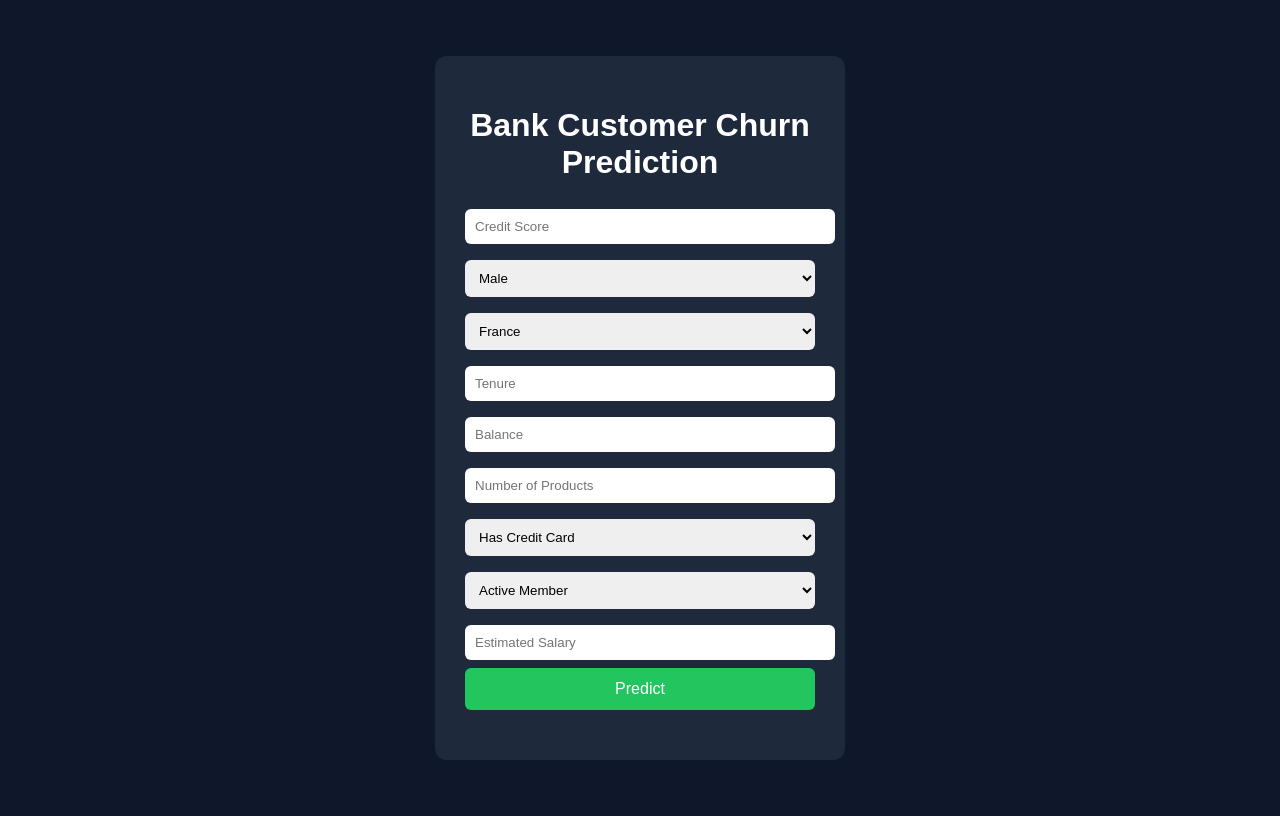
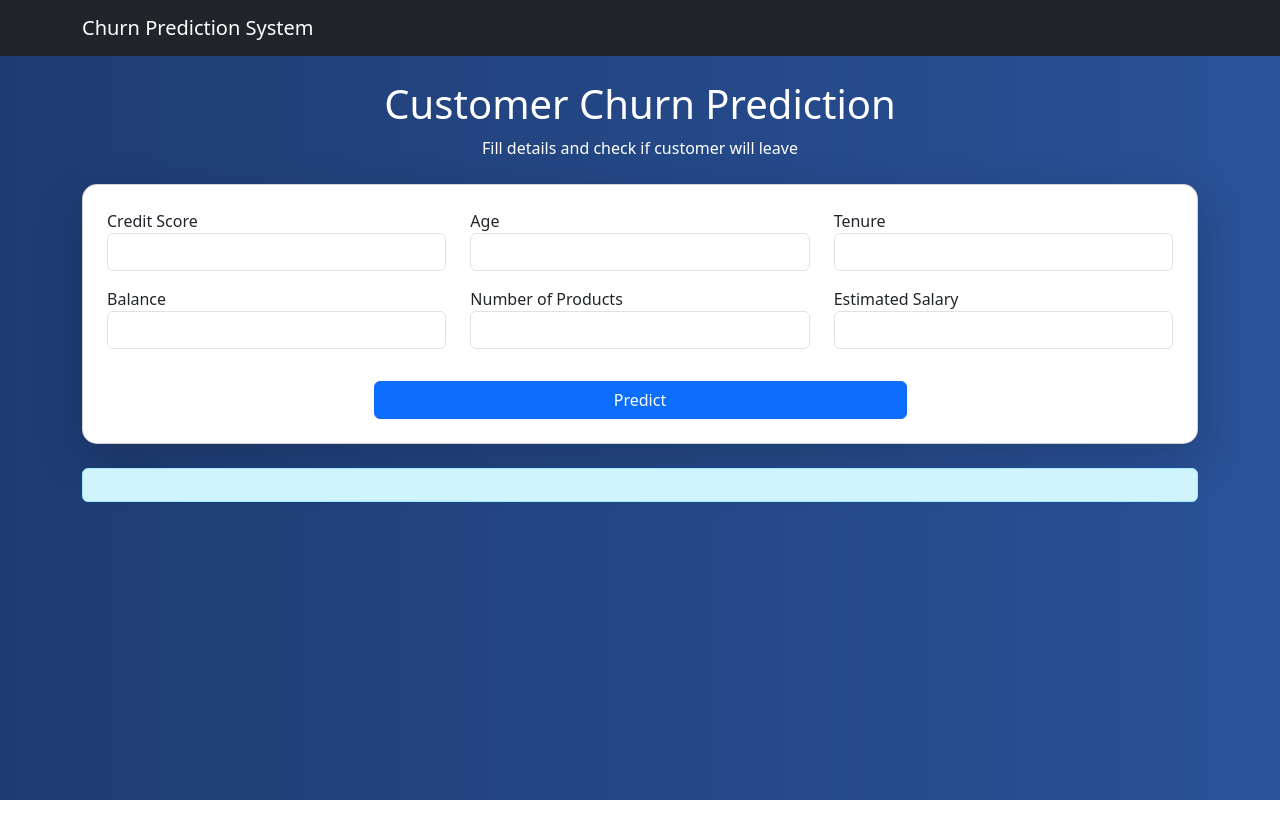
Before and after one commit to rishibhardwaj90/bank-churn-project, a Flask app: page / in a window 1280 px wide. Run offline with Flask 3, Linux system fonts and the light colour scheme.

Commit message:
final UI working

```diff
--- a/app.py
+++ b/app.py
@@ -1,6 +1,7 @@
 from flask import Flask, render_template, request, jsonify
 import pandas as pd
 import churn_model
+import os
 app = Flask(__name__)
 @app.route("/")
 def home():
@@ -12,22 +13,15 @@ def predict():
         input_df = pd.DataFrame([data])
         result = churn_model.predict_churn(input_df)
         if isinstance(result, str):
-            return jsonify({
-                "error": result
-            })
-        prediction = int(
-            result["Churn_Prediction"].iloc[0]
-        )
-        probability = float(
-            result["Churn_Probability"].iloc[0]
-        )
+            return jsonify({"error": result})
+        prediction = int(result["Churn_Prediction"].iloc[0])
+        probability = float(result["Churn_Probability"].iloc[0])
         return jsonify({
             "Churn_Prediction": prediction,
             "Churn_Probability": probability
         })
     except Exception as e:
-        return jsonify({
-            "error": str(e)
-        })
+        return jsonify({"error": str(e)})
 if __name__ == "__main__":
-    app.run(debug=True)
+    port = int(os.environ.get("PORT", 5000))
+    app.run(host="0.0.0.0", port=port)
--- a/templates/index.html
+++ b/templates/index.html
@@ -2,106 +2,124 @@
 <html lang="en">
 <head>
     <meta charset="UTF-8">
-    <title>Bank Customer Churn Prediction</title>
-    <link rel="stylesheet" href="{{ url_for('static', filename='style.css') }}">
+    <title>Churn Predictor</title>
+
+    <!-- Bootstrap -->
+    <link href="https://cdn.jsdelivr.net/npm/bootstrap@5.3.0/dist/css/bootstrap.min.css" rel="stylesheet">
+
+    <style>
+        body {
+            background: linear-gradient(to right, #1e3c72, #2a5298);
+            color: white;
+        }
+        .card {
+            border-radius: 15px;
+        }
+        .result-box {
+            font-size: 1.3rem;
+            font-weight: bold;
+        }
+    </style>
 </head>
+
 <body>
-<div class="container">
-    <h1>Bank Customer Churn Prediction</h1>
-    <form id="churnForm" action="/predict" method="POST">
-        <input type="number" placeholder="Credit Score" id="creditScore" required>
-        <select id="gender">
-            <option value="Male">Male</option>
-            <option value="Female">Female</option>
-        </select>
-        <select id="geography">
-            <option value="France">France</option>
-            <option value="Germany">Germany</option>
-            <option value="Spain">Spain</option>
-        </select>
-        <input type="number" placeholder="Tenure" id="tenure" required>
-        <input type="number" placeholder="Balance" id="balance" required>
-        <input type="number" placeholder="Number of Products" id="products" required>
-        <select id="card">
-            <option value="1">Has Credit Card</option>
-            <option value="0">No Credit Card</option>
-        </select>
-        <select id="active">
-            <option value="1">Active Member</option>
-            <option value="0">Inactive Member</option>
-        </select>
-        <input type="number" placeholder="Estimated Salary" id="salary" required>
-        <button type="submit">Predict</button>
-    </form>
-    <div id="result"></div>
+
+<nav class="navbar navbar-dark bg-dark">
+    <div class="container">
+        <span class="navbar-brand">Churn Prediction System</span>
+    </div>
+</nav>
+
+<div class="container text-center mt-4">
+    <h1>Customer Churn Prediction</h1>
+    <p>Fill details and check if customer will leave</p>
 </div>
+
+<div class="container mt-4">
+    <div class="card p-4 shadow-lg">
+
+        <div class="row">
+            <div class="col-md-4 mb-3">
+                <label>Credit Score</label>
+                <input type="number" name="CreditScore" class="form-control">
+            </div>
+
+            <div class="col-md-4 mb-3">
+                <label>Age</label>
+                <input type="number" name="Age" class="form-control">
+            </div>
+
+            <div class="col-md-4 mb-3">
+                <label>Tenure</label>
+                <input type="number" name="Tenure" class="form-control">
+            </div>
+        </div>
+
+        <div class="row">
+            <div class="col-md-4 mb-3">
+                <label>Balance</label>
+                <input type="number" name="Balance" class="form-control">
+            </div>
+
+            <div class="col-md-4 mb-3">
+                <label>Number of Products</label>
+                <input type="number" name="NumOfProducts" class="form-control">
+            </div>
+
+            <div class="col-md-4 mb-3">
+                <label>Estimated Salary</label>
+                <input type="number" name="EstimatedSalary" class="form-control">
+            </div>
+        </div>
+
+        <div class="text-center">
+            <button onclick="predictChurn()" class="btn btn-primary w-50 mt-3">
+                Predict
+            </button>
+        </div>
+
+    </div>
+</div>
+
+<div class="container text-center mt-4">
+    <div id="result" class="alert alert-info result-box"></div>
+</div>
+
 <script>
-document.getElementById("churnForm").addEventListener("submit", async function(e){
-
-    e.preventDefault();
-
+function predictChurn() {
     const data = {
-
-        CreditScore: parseInt(document.getElementById("creditScore").value),
-
-        Gender: document.getElementById("gender").value,
-
-        Geography: document.getElementById("geography").value,
-
-        Tenure: parseInt(document.getElementById("tenure").value),
-
-        Balance: parseFloat(document.getElementById("balance").value),
-
-        NumOfProducts: parseInt(document.getElementById("products").value),
-
-        HasCrCard: parseInt(document.getElementById("card").value),
-
-        IsActiveMember: parseInt(document.getElementById("active").value),
-
-        EstimatedSalary: parseFloat(document.getElementById("salary").value)
-
+        CreditScore: document.querySelector('[name="CreditScore"]').value,
+        Age: document.querySelector('[name="Age"]').value,
+        Tenure: document.querySelector('[name="Tenure"]').value,
+        Balance: document.querySelector('[name="Balance"]').value,
+        NumOfProducts: document.querySelector('[name="NumOfProducts"]').value,
+        EstimatedSalary: document.querySelector('[name="EstimatedSalary"]').value
     };
 
-    try {
+    document.getElementById("result").innerHTML = "Predicting...";
 
-        const response = await fetch("/predict_churn", {
-
-            method: "POST",
-
-            headers: {
-                "Content-Type": "application/json"
-            },
-
-            body: JSON.stringify(data)
-
-        });
-
-        const result = await response.json();
-
+    fetch('/predict_churn', {
+        method: 'POST',
+        headers: { 'Content-Type': 'application/json' },
+        body: JSON.stringify(data)
+    })
+    .then(res => res.json())
+    .then(result => {
         if (result.error) {
+            document.getElementById("result").innerHTML = "Error: " + result.error;
+        } else {
+            const status = result.Churn_Prediction === 1 ? "Customer will CHURN" : "Customer will STAY";
+            const prob = (result.Churn_Probability * 100).toFixed(2);
 
             document.getElementById("result").innerHTML =
-                `<h3 style="color:red;">${result.error}</h3>`;
+                status + "<br>Probability: " + prob + "%";
+        }
+    })
+    .catch(() => {
+        document.getElementById("result").innerHTML = "Server Error";
+    });
+}
+</script>
 
-        }
-        else {
-
-            document.getElementById("result").innerHTML =
-
-                `<h2>Prediction: ${result.Churn_Prediction}</h2>
-                 <h3>Probability: ${result.Churn_Probability.toFixed(2)}</h3>`;
-
-        }
-
-    }
-    catch(error){
-
-        document.getElementById("result").innerHTML =
-            "<h3 style='color:red;'>Server error</h3>";
-
-    }
-
-});
-</script>
 </body>
 </html>
```
Also changed, not shown: 1 other file.
